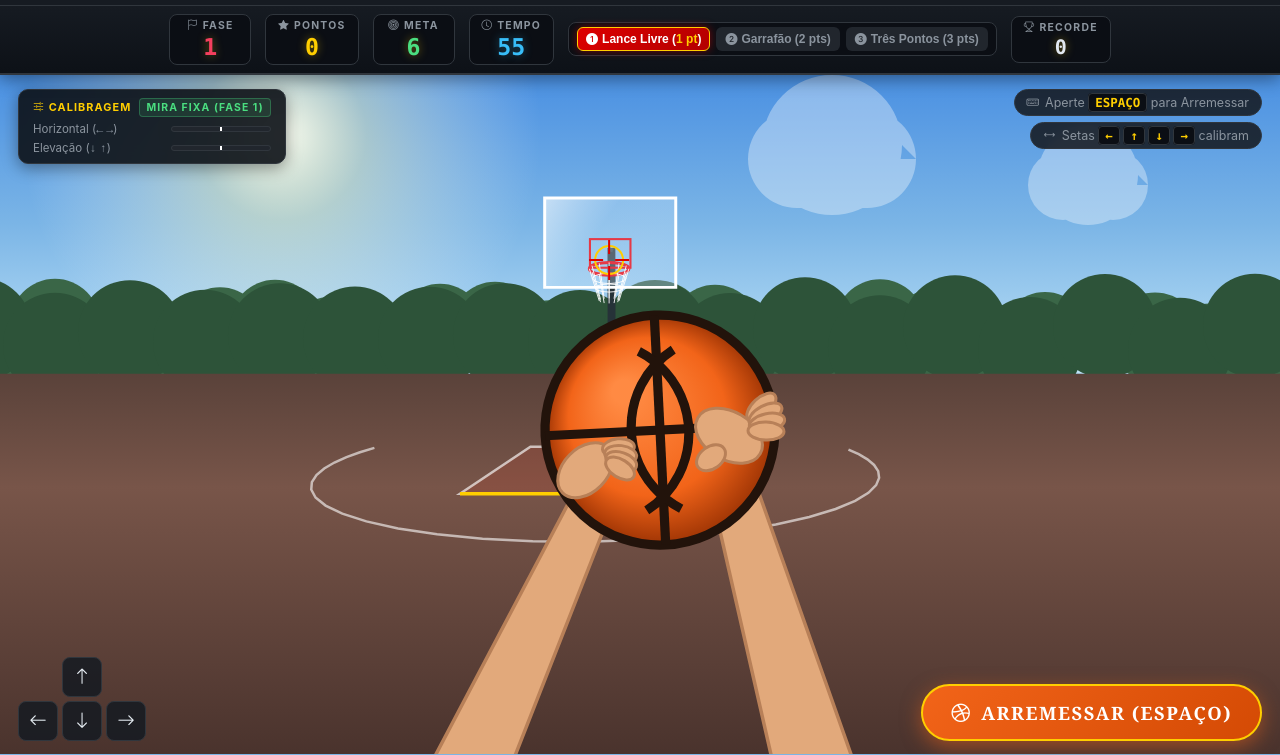
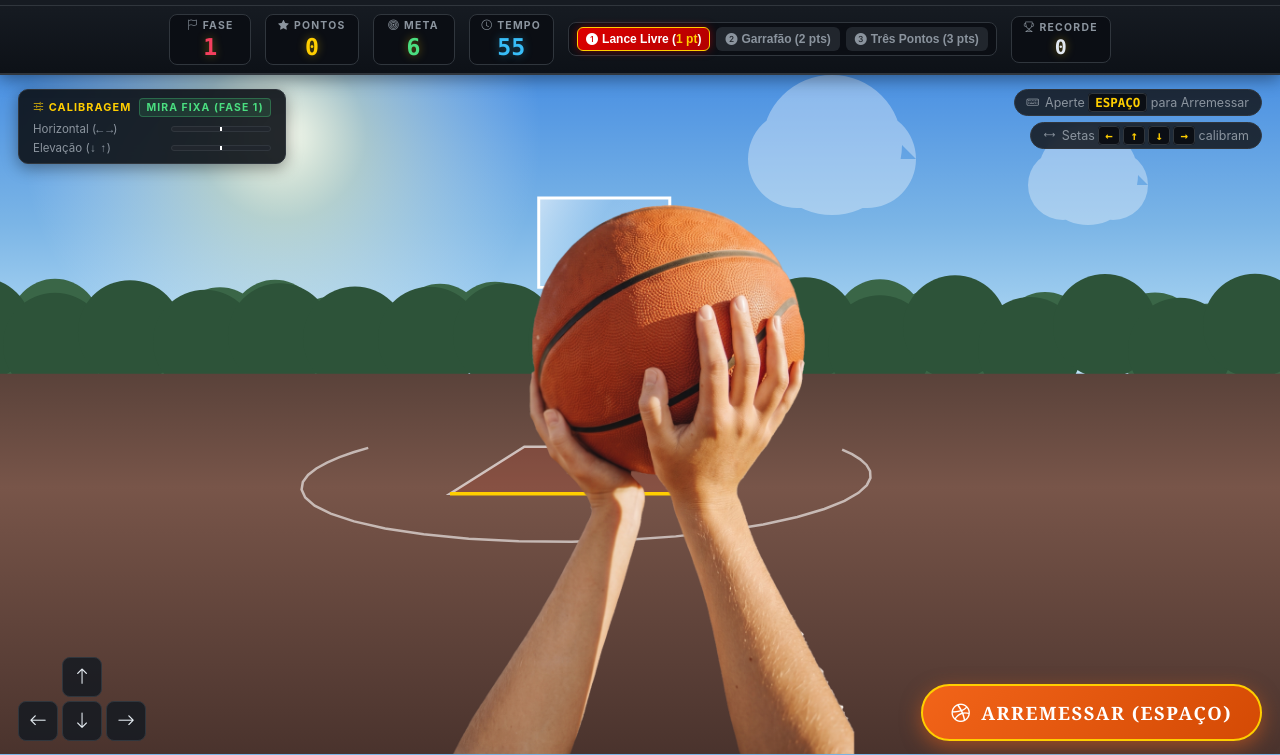
Before and after one commit to patricschurhaus/pedroplay, a plain HTML site: page basquete.html in a window 1280 px wide. Shown: the part 45-800 px from the top of the page. Drawn offline with nearby package versions, Linux system fonts and the light colour scheme; animation ran at ten frames a second.

Commit message:
fix: usar imagem basket.png e corrigir calculo direcional do arremesso sem mira automatica

```diff
--- a/basquete.html
+++ b/basquete.html
@@ -470,7 +470,7 @@
       transform: scale(0.95);
     }
 
-    /* Botão Principal de Ação (Alterna entre Arremessar e Pegar Nova Bola) */
+    /* Botão Principal de Ação (Arremessar ou Nova Jogada) */
     .action-button-cluster {
       display: flex;
       align-items: center;
@@ -898,15 +898,15 @@
 
   <script>
     /**
-     * PedroPlay — Basquete Kids (Edição Craque com Posição Dinâmica & Ciclo de Bola)
-     * - A bola nas mãos desaparece imediatamente ao ser arremessada!
-     * - A tecla ESPAÇO inicia uma nova jogada, fazendo uma nova bola emergir de baixo!
-     * - A cada nova jogada o jogador surge em uma nova posição na quadra e deve calibrar de novo!
-     * - Seta ↑ pode passar por cima da tabela; Seta ↓ pode passar por debaixo da tabela!
-     * - Sistema de Alvo/Mira Didático:
-     *     * Fase 1: Alvo ligado o tempo todo para aprender.
-     *     * Fase 2: Alvo dá um vislumbre rápido de 2s e apaga (ou segure SHIFT para espiar).
-     *     * Fase 3: Sem alvo nenhum (puro talento e memória motora!).
+     * PedroPlay — Basquete Kids
+     * - Imagem real dos braços e da bola (img/basket.png) com fundo transparente!
+     * - A imagem desaparece ao arremessar (barra de espaço).
+     * - Barra de espaço inicia nova jogada: nova posição na quadra e a imagem emerge de baixo!
+     * - FÍSICA REAL DIRETA: O arremesso sai reto a partir de onde o jogador está.
+     *   Se estiver na esquerda e não calibrar com as setas, a bola voa reto pela esquerda e erra feio!
+     *   Seta ↑ sobe a trajetória (podendo passar por cima da tabela).
+     *   Seta ↓ desce a trajetória (podendo passar por debaixo da tabela).
+     * - Alvo didático: Fase 1 ativo, Fase 2 vislumbre rápido (ou Shift para espiar), Fase 3 sem alvo!
      */
 
     /* ==========================================================================
@@ -1054,7 +1054,6 @@
         osc.stop(this.ctx.currentTime + 0.2);
       }
 
-      // Som de bola emergindo para as mãos
       playEmerge() {
         if (this.muted) return;
         this.initCtx();
@@ -1223,6 +1222,13 @@
         this.audio = new BasketballAudio();
         this.confetti = new ConfettiEffect('confettiCanvas');
 
+        // Carrega imagem real dos braços e da bola (img/basket.png)
+        this.basketImg = new Image();
+        this.basketImg.src = 'img/basket.png';
+        this.basketImg.onerror = () => {
+          this.basketImg.src = 'https://raw.githubusercontent.com/patricschurhaus/pedroplay/main/img/basket.png';
+        };
+
         // Estado do Jogo
         this.score = 0;
         this.highScore = parseInt(localStorage.getItem('pedroplay_basketball_highscore') || '0', 10);
@@ -1240,7 +1246,7 @@
           { level: 4, name: 'Lenda da NBA', goal: 32, time: 60 }
         ];
 
-        // Posição de Distância (1, 2 ou 3)
+        // Posição de Distância Selecionada (1, 2 ou 3)
         this.currentDistancePreset = 1;
         this.targetCameraZ = 290;
         this.cameraZ = 290;
@@ -1256,7 +1262,7 @@
         this.playState = 'HOLDING';
 
         // Animação de bola emergindo da parte inferior
-        this.emergeProgress = 1.0; // 0 = embaixo, 1 = nas mãos
+        this.emergeProgress = 1.0;
 
         // Pulo no Ar (Jump Shot)
         this.jump = {
@@ -1266,21 +1272,18 @@
         };
 
         // Calibragem da Trajetória via Setas (← ↑ ↓ →)
-        // Valores amplos para permitir passar por cima ou por baixo da tabela!
-        this.calibX = 0; // -60 a +60
-        this.calibY = 0; // -60 a +60
+        // 0 = arremesso reto para a frente a partir da posição do jogador
+        this.calibX = 0;
+        this.calibY = 0;
 
         // Sistema do Alvo de Mira por Fase
-        // Fase 1: permanente
-        // Fase 2: vislumbre de 2s ao emergir a bola (ou segurar Shift para espiar)
-        // Fase 3+: sem alvo nenhum!
         this.aimTimer = 2.0;
         this.isPeeking = false;
 
         // Bolas de Basquete ativas
         this.balls = [];
 
-        // Geometria da Cesta 3D
+        // Geometria da Cesta 3D (Cesta no centro da quadra x = 0)
         this.hoop = {
           x: 0,
           y: 290,           // Altura do aro
@@ -1288,7 +1291,7 @@
           rimRadius: 32,    // Raio do aro de metal
           backboardWidth: 220,
           backboardHeight: 150,
-          backboardY: 340,  // Centro da tabela
+          backboardY: 340,  // Centro da tabela (topo = 415, base = 265)
           backboardZ: 575   // Tabela logo atrás do aro
         };
 
@@ -1348,7 +1351,6 @@
       }
 
       setupControls() {
-        // Teclado
         window.addEventListener('keydown', (e) => {
           let adjusted = false;
 
@@ -1361,11 +1363,11 @@
               this.calibX = Math.min(60, this.calibX + 3.5);
               adjusted = true;
             } else if (e.key === 'ArrowUp' || e.key === 'w' || e.key === 'W') {
-              // Seta ↑ faz subir muito mais alto (podendo passar por cima da tabela)
+              // Seta ↑ arremessa mais alto (podendo passar por cima da tabela)
               this.calibY = Math.min(60, this.calibY + 3.5);
               adjusted = true;
             } else if (e.key === 'ArrowDown' || e.key === 's' || e.key === 'S') {
-              // Seta ↓ faz descer muito mais baixo (podendo passar por debaixo da tabela)
+              // Seta ↓ arremessa mais baixo (podendo passar por baixo da tabela)
               this.calibY = Math.max(-60, this.calibY - 3.5);
               adjusted = true;
             }
@@ -1375,7 +1377,6 @@
             e.preventDefault();
             this.handleSpaceAction();
           } else if (e.key === 'Shift') {
-            // Espiar mira na Fase 2
             this.isPeeking = true;
           } else if (e.key === '1') {
             this.setShootingDistancePreset(1);
@@ -1399,7 +1400,7 @@
           }
         });
 
-        // Botões Virtuais do D-Pad (Touch / Mobile)
+        // D-Pad Virtual (Touch)
         const bindDpad = (id, dx, dy) => {
           const btn = document.getElementById(id);
           if (btn) {
@@ -1458,7 +1459,7 @@
       }
 
       /* ==========================================================================
-         4. Gerenciador de Ciclo: Arremessar -> Esperar -> Nova Bola Emerge
+         4. Gerenciador de Ciclo: Arremessar -> Desaparecer -> Nova Bola Emerge
          ========================================================================== */
       handleSpaceAction() {
         if (this.isGameOver) return;
@@ -1467,7 +1468,7 @@
           // Arremessa a bola que está nas mãos!
           this.triggerJumpShoot();
         } else if (this.playState === 'WAITING_NEXT') {
-          // Inicia nova jogada: nova posição aleatória e nova bola emerge!
+          // Pressiona barra de espaço novamente: surge nova bola de baixo e nova posição!
           this.startNewPlay();
         }
       }
@@ -1477,20 +1478,18 @@
         this.emergeProgress = 0;
         this.audio.playEmerge();
 
-        // 1. Jogador surge em uma nova posição na quadra!
-        // Às vezes mais à esquerda (-150 a -50), às vezes centro (-40 a 40), às vezes direita (50 a 150)
-        const positions = [-150, -100, -50, 0, 50, 100, 150];
+        // Nova posição aleatória na quadra a cada jogada!
+        // Varia entre esquerda, centro e direita
+        const positions = [-150, -110, -60, 0, 60, 110, 150];
         this.targetPlayerCourtX = positions[Math.floor(Math.random() * positions.length)];
 
-        // 2. Reseta a calibragem para a posição neutra (centro) para o jogador calibrar de novo
+        // Reseta calibragem para 0 (tiro reto a partir da nova posição)
+        // Como o jogador está fora do centro, arremessar sem calibrar vai errar feio!
         this.calibX = 0;
         this.calibY = 0;
         this.updateCalibrationMeters();
 
-        // 3. Reseta temporizador da mira para a Fase 2 (2 segundos de vislumbre)
         this.aimTimer = 2.0;
-
-        // Atualiza botões e dicas
         this.updateActionUI('HOLDING');
       }
 
@@ -1501,13 +1500,13 @@
         this.jump.progress = 0;
         this.audio.playJumpShoot();
 
-        // No topo do pulo, a bola é lançada e DESAPARECE imediatamente das mãos!
+        // No momento em que solta a bola, a imagem em primeira pessoa DESAPARECE!
         setTimeout(() => {
           this.releaseBall();
-          // A bola que estava nas mãos desaparece da tela!
+          // Imagem desaparece imediatamente!
           this.playState = 'IN_FLIGHT';
           this.updateActionUI('IN_FLIGHT');
-        }, 170);
+        }, 160);
       }
 
       releaseBall() {
@@ -1516,20 +1515,26 @@
         const vz = distZ / flightTime;
         const gravity = 860;
 
-        // Posição inicial da bola (onde o jogador está na quadra no topo do pulo)
-        const startX = this.playerCourtX + (this.calibX * 0.5);
+        // Posição de lançamento (onde o jogador está na quadra)
+        const startX = this.playerCourtX;
         const startY = 240 + this.jump.height;
         const startZ = this.cameraZ + 40;
 
-        // Mira com alcance amplo:
-        // Seta ↑ sobe tanto que pode passar por cima da tabela!
-        // Seta ↓ desce tanto que pode passar por baixo da tabela!
-        // Setas ← e → podem passar direto pelas laterais!
-        const aimOffsetX = this.calibX * 5.2;
-        const aimOffsetY = this.calibY * 4.6;
-
-        const targetX = this.hoop.x + aimOffsetX;
-        const targetY = this.hoop.y + 14 + aimOffsetY;
+        // =========================================================================
+        // FÍSICA DIRETA REALISTA (SEM MIRA AUTOMÁTICA!):
+        // Se calibX == 0, o jogador arremessa RETO para a frente a partir de onde está!
+        // Se estiver em playerCourtX = 150 e atirar reto, a bola vai para x = 150
+        // (passa 150px à direita da cesta que está em x = 0, errando a tabela!).
+        // Para acertar, o jogador PRECISA calibrar com as setas para apontar para x = 0!
+        // =========================================================================
+        const targetX = this.playerCourtX + (this.calibX * 4.8);
+
+        // Na vertical:
+        // Posição base neutra é 220 (abaixo do aro).
+        // Seta ↑ (calibY positivo): sobe a trajetória (se for muito alto, passa por cima da tabela!)
+        // Seta ↓ (calibY negativo): abaixa a trajetória (se for muito baixo, passa por debaixo da tabela!)
+        const baseTargetY = 220;
+        const targetY = baseTargetY + (this.calibY * 3.8);
 
         const vx = (targetX - startX) / flightTime;
         const vy = (targetY - startY + 0.5 * gravity * flightTime * flightTime) / flightTime;
@@ -1552,7 +1557,7 @@
           groundBounces: 0
         });
 
-        // Quando o arremesso se resolve (ou após 1.4s), libera para pedir nova bola com Espaço
+        // Quando a bola resolve (ou após 1.3s), libera para pedir nova bola com Espaço
         setTimeout(() => {
           if (this.playState === 'IN_FLIGHT') {
             this.playState = 'WAITING_NEXT';
@@ -1609,9 +1614,6 @@
           btn.classList.toggle('active', idx + 1 === pos);
         });
 
-        // 1: Lance Livre (z = 290)
-        // 2: Garrafão (z = 170)
-        // 3: Linha de 3 (z = 50)
         if (pos === 1) this.targetCameraZ = 290;
         else if (pos === 2) this.targetCameraZ = 170;
         else if (pos === 3) this.targetCameraZ = 50;
@@ -1638,7 +1640,6 @@
         this.isGameOver = false;
         this.balls = [];
 
-        // Configuração do Alvo para a Fase
         if (this.level === 1) {
           this.dom.btnPeekAim.style.display = 'none';
         } else if (this.level === 2) {
@@ -1698,7 +1699,7 @@
           this.dom.modalIcon.className = 'modal-icon-wrap try';
           this.dom.modalIconGlyph.className = 'bi bi-arrow-repeat';
           this.dom.modalTitle.textContent = 'Tempo Esgotado!';
-          this.dom.modalDesc.textContent = `Muito bom treino! Você fez ${this.score} pontos. Faltaram apenas ${this.levelGoal - this.score} pontos para a meta. Vamos tentar de novo?`;
+          this.dom.modalDesc.textContent = `Muito bom treino! Você fez ${this.score} pontos. Faltaram apenas ${this.levelGoal - this.score} pontos para a meta. Calibre a mira nas setas e tente de novo!`;
           this.dom.modalBtnText.textContent = 'Tentar Novamente';
         }
 
@@ -1740,10 +1741,10 @@
       }
 
       /* ==========================================================================
-         6. Projeção 3D & Atualização Física
+         6. Projeção 3D & Física
          ========================================================================== */
       project3D(x, y, z) {
-        // Câmera acompanha a posição do jogador na quadra
+        // Câmera acompanha o jogador
         const relX = x - this.cameraX;
         const relZ = z - this.cameraZ;
         const fov = 420;
@@ -1756,12 +1757,11 @@
       }
 
       update(dt) {
-        // Interpolação de câmera ao teletransportar ou mudar de lugar na quadra
         this.cameraZ += (this.targetCameraZ - this.cameraZ) * 6 * dt;
         this.cameraX += (this.targetPlayerCourtX - this.cameraX) * 6 * dt;
         this.playerCourtX = this.cameraX;
 
-        // Animação de bola emergindo da parte inferior
+        // Imagem emergindo de baixo
         if (this.playState === 'EMERGING') {
           this.emergeProgress += dt * 3.2;
           if (this.emergeProgress >= 1) {
@@ -1771,12 +1771,11 @@
           }
         }
 
-        // Temporizador do vislumbre do Alvo na Fase 2
+        // Temporizador do Alvo na Fase 2
         if (this.aimTimer > 0) {
           this.aimTimer -= dt;
         }
 
-        // Atualiza badge de status da mira no painel
         if (this.level === 1) {
           this.dom.aimBadge.className = 'aim-status-badge visible';
           this.dom.aimBadge.textContent = 'Mira Fixa (Fase 1)';
@@ -1796,7 +1795,6 @@
           this.dom.aimBadge.textContent = 'Sem Mira (Craque)';
         }
 
-        // Salto no ar (Jump)
         if (this.jump.active) {
           this.jump.progress += dt * 3.5;
           this.jump.height = Math.sin(this.jump.progress * Math.PI) * 45;
@@ -1814,7 +1812,7 @@
 
         const gravity = 860;
 
-        // Atualização de cada bola em voo
+        // Bolas em voo
         for (let i = this.balls.length - 1; i >= 0; i--) {
           const b = this.balls[i];
           if (!b.active) continue;
@@ -1825,12 +1823,11 @@
           b.vy -= gravity * dt;
           b.rotation += b.rotSpeed * dt;
 
-          // 1. Colisão com a Tabela de Vidro (Backboard)
+          // 1. Colisão com a Tabela de Vidro
           if (!b.hitBackboard && b.z >= this.hoop.backboardZ - 10 && b.vz > 0) {
             const hw = this.hoop.backboardWidth / 2;
             const hh = this.hoop.backboardHeight / 2;
 
-            // Bate na tabela se as coordenadas x e y estiverem dentro do retângulo
             if (
               b.x >= this.hoop.x - hw &&
               b.x <= this.hoop.x + hw &&
@@ -1845,14 +1842,13 @@
             }
           }
 
-          // 2. Verificação de Cesta ou Aro Metálico
+          // 2. Verificação de Cesta ou Aro
           if (!b.scored && b.vy < 0) {
             const distY = Math.abs(b.y - this.hoop.y);
             const distZ = Math.abs(b.z - this.hoop.z);
             const distX = Math.abs(b.x - this.hoop.x);
             const distHoriz = Math.hypot(distX, distZ);
 
-            // Cesta Limpa no centro
             if (distY < 18 && distHoriz < this.hoop.rimRadius * 0.65) {
               b.scored = true;
               this.score += b.pointsValue;
@@ -1867,14 +1863,11 @@
               b.vz *= 0.25;
               b.vy *= 0.5;
 
-              // Libera próxima jogada imediatamente após a cesta
               if (this.playState === 'IN_FLIGHT') {
                 this.playState = 'WAITING_NEXT';
                 this.updateActionUI('WAITING_NEXT');
               }
-            }
-            // Batida no Aro
-            else if (distY < 18 && Math.abs(distHoriz - this.hoop.rimRadius) < 16) {
+            } else if (distY < 18 && Math.abs(distHoriz - this.hoop.rimRadius) < 16) {
               this.audio.playRim();
               b.vy = -b.vy * 0.45;
               b.vx += (b.x > this.hoop.x ? 1 : -1) * 60;
@@ -1898,7 +1891,6 @@
             }
           }
 
-          // Descarte
           if (b.z > 720 || b.y < 0 || (b.groundBounces > 4 && Math.abs(b.vy) < 20)) {
             b.fade -= dt * 1.5;
             if (b.fade <= 0) {
@@ -1920,7 +1912,7 @@
         this.renderHoop();
         this.renderBalls();
         this.renderCalibrationReticle();
-        this.renderFirstPersonRaisedArms();
+        this.renderFirstPersonBasketImage();
       }
 
       renderSunnySky() {
@@ -2187,13 +2179,13 @@
           this.ctx.ellipse(shadowPt.x, shadowPt.y, shadowR, shadowR * 0.35, 0, 0, Math.PI * 2);
           this.ctx.fill();
 
-          this.drawBasketball(pt.x, pt.y, r, b.rotation);
+          this.drawRotatingBasketball(pt.x, pt.y, r, b.rotation);
 
           this.ctx.restore();
         }
       }
 
-      drawBasketball(cx, cy, radius, rot = 0) {
+      drawRotatingBasketball(cx, cy, radius, rot = 0) {
         this.ctx.save();
         this.ctx.translate(cx, cy);
         this.ctx.rotate(rot);
@@ -2248,10 +2240,6 @@
       renderCalibrationReticle() {
         if (this.isGameOver) return;
 
-        // Regra do Alvo:
-        // Fase 1: sempre visível
-        // Fase 2: visível durante os primeiros 2s (aimTimer > 0) ou se estiver espiando (isPeeking)
-        // Fase 3+: NUNCA visível
         let shouldShowTarget = false;
         let targetAlpha = 1.0;
 
@@ -2272,12 +2260,17 @@
         this.ctx.save();
         this.ctx.globalAlpha = targetAlpha;
 
-        // Ponto de impacto no aro calibrado pelas setas
-        const targetPt = this.project3D(
-          this.hoop.x + (this.calibX * 5.2),
-          this.hoop.y + 14 + (this.calibY * 4.6),
-          this.hoop.z
-        );
+        // =======================================================================
+        // O Alvo mostra exatamente para onde a bola irá voar com a calibragem atual!
+        // targetX = playerCourtX + (calibX * 4.8)
+        // targetY = 220 + (calibY * 3.8)
+        // Se calibX == 0 e playerCourtX != 0, o alvo fica deslocado do centro da cesta,
+        // mostrando ao jogador que ele PRECISA calibrar nas setas!
+        // =======================================================================
+        const aimTargetX = this.playerCourtX + (this.calibX * 4.8);
+        const aimTargetY = 220 + (this.calibY * 3.8);
+
+        const targetPt = this.project3D(aimTargetX, aimTargetY, this.hoop.z);
 
         this.ctx.strokeStyle = '#ffce00';
         this.ctx.lineWidth = 2;
@@ -2301,121 +2294,48 @@
       }
 
       /* ==========================================================================
-         9. Braços e Mãos Erguidos — Desaparece após o arremesso e emerge ao pedir nova bola
+         9. Imagem Real dos Braços e Bola (img/basket.png)
+         - Desaparece imediatamente ao arremessar (playState === 'IN_FLIGHT' ou 'WAITING_NEXT')
+         - Emerge de baixo na nova jogada (playState === 'EMERGING')
          ========================================================================== */
-      renderFirstPersonRaisedArms() {
-        // Se a bola foi arremessada ('IN_FLIGHT' ou 'WAITING_NEXT'),
-        // a bola NÃO aparece mais na tela! Afinal, ela já foi lançada!
-        const showBallInHands = (this.playState === 'HOLDING' || this.playState === 'EMERGING');
+      renderFirstPersonBasketImage() {
+        // Se a bola já foi arremessada, a imagem desaparece!
+        if (this.playState === 'IN_FLIGHT' || this.playState === 'WAITING_NEXT') {
+          return;
+        }
+
+        if (!this.basketImg.complete || !this.basketImg.naturalWidth) {
+          return;
+        }
 
         this.ctx.save();
 
-        const calibShiftX = this.calibX * 1.6;
-        const calibShiftY = -this.calibY * 1.4;
+        const imgNaturalW = this.basketImg.naturalWidth;
+        const imgNaturalH = this.basketImg.naturalHeight;
+        const aspect = imgNaturalW / imgNaturalH;
+
+        // Proporção imersiva na tela
+        const drawH = Math.min(this.canvas.height * 0.88, 700);
+        const drawW = drawH * aspect;
+
+        // Inclinação suave com as setas de calibragem
+        const shiftX = this.calibX * 1.8;
+        const shiftY = -this.calibY * 1.4;
         const idleBob = Math.sin(performance.now() * 0.003) * 3;
 
-        // Posição final da bola nas mãos erguidas no alto
-        const targetBallX = this.centerX + calibShiftX + 20;
-        const targetBallY = this.canvas.height * 0.52 + calibShiftY + idleBob;
-        const ballRadius = Math.min(this.canvas.width * 0.16, 115);
-
-        // Se a bola estiver emergindo da parte inferior:
-        let currentBallY = targetBallY;
-        let currentBallX = targetBallX;
-
+        // Posição final ancorada na base da tela
+        const targetX = this.centerX - drawW / 2 + shiftX;
+        const targetY = this.canvas.height - drawH + 30 + shiftY + idleBob;
+
+        let currentY = targetY;
+
+        // Animação de emergir de baixo na nova jogada
         if (this.playState === 'EMERGING') {
-          // Interpolação de baixo da tela para a posição das mãos
-          const startBottomY = this.canvas.height + ballRadius + 40;
-          currentBallY = startBottomY + (targetBallY - startBottomY) * this.emergeProgress;
-        }
-
-        const skinColor = '#e2a97b';
-        const skinShadow = '#b88058';
-
-        // 1. Braço Esquerdo
-        const armLeftOriginX = this.centerX - 180;
-        const armLeftOriginY = this.canvas.height + 40;
-
-        const handLeftX = currentBallX - ballRadius * 0.65;
-        const handLeftY = currentBallY + ballRadius * 0.35;
-
-        this.ctx.fillStyle = skinColor;
-        this.ctx.strokeStyle = skinShadow;
-        this.ctx.lineWidth = 3.5;
-
-        // Quando a bola não está nas mãos (foi arremessada), os braços baixam suavemente
-        const armsDownShift = (!showBallInHands) ? 140 : 0;
-
-        this.ctx.beginPath();
-        this.ctx.moveTo(armLeftOriginX - 45, armLeftOriginY);
-        this.ctx.lineTo(handLeftX - 10, handLeftY + 20 + armsDownShift);
-        this.ctx.lineTo(handLeftX + 30, handLeftY + 30 + armsDownShift);
-        this.ctx.lineTo(armLeftOriginX + 40, armLeftOriginY);
-        this.ctx.closePath();
-        this.ctx.fill();
-        this.ctx.stroke();
-
-        // 2. Braço Direito
-        const armRightOriginX = this.centerX + 180;
-        const armRightOriginY = this.canvas.height + 40;
-
-        const handRightX = currentBallX + ballRadius * 0.6;
-        const handRightY = currentBallY + ballRadius * 0.05;
-
-        this.ctx.beginPath();
-        this.ctx.moveTo(armRightOriginX - 40, armRightOriginY);
-        this.ctx.lineTo(handRightX - 25, handRightY + 25 + armsDownShift);
-        this.ctx.lineTo(handRightX + 15, handRightY + 15 + armsDownShift);
-        this.ctx.lineTo(armRightOriginX + 45, armRightOriginY);
-        this.ctx.closePath();
-        this.ctx.fill();
-        this.ctx.stroke();
-
-        // 3. Bola e Dedos Segurando (APENAS se a bola ainda não foi arremessada!)
-        if (showBallInHands) {
-          this.drawBasketball(currentBallX, currentBallY, ballRadius, -0.05);
-
-          // Mão Esquerda envolvendo a curva inferior
-          this.ctx.fillStyle = skinColor;
-          this.ctx.strokeStyle = skinShadow;
-          this.ctx.lineWidth = 3;
-
-          this.ctx.beginPath();
-          this.ctx.ellipse(handLeftX, handLeftY, 32, 22, -Math.PI / 4, 0, Math.PI * 2);
-          this.ctx.fill();
-          this.ctx.stroke();
-
-          for (let f = 0; f < 4; f++) {
-            const angle = -0.4 + f * 0.22;
-            const fx = handLeftX + Math.cos(angle) * 36;
-            const fy = handLeftY + Math.sin(angle) * 32 - 10;
-            this.ctx.beginPath();
-            this.ctx.ellipse(fx, fy, 16, 9, angle + 0.3, 0, Math.PI * 2);
-            this.ctx.fill();
-            this.ctx.stroke();
-          }
-
-          // Mão Direita com dedos abertos na lateral/frente
-          this.ctx.beginPath();
-          this.ctx.ellipse(handRightX, handRightY, 36, 24, Math.PI / 6, 0, Math.PI * 2);
-          this.ctx.fill();
-          this.ctx.stroke();
-
-          for (let f = 0; f < 4; f++) {
-            const fAngle = -0.55 + f * 0.26;
-            const fx = handRightX + Math.cos(fAngle) * 38;
-            const fy = handRightY + Math.sin(fAngle) * 32 - 12;
-            this.ctx.beginPath();
-            this.ctx.ellipse(fx, fy, 18, 9, fAngle - 0.2, 0, Math.PI * 2);
-            this.ctx.fill();
-            this.ctx.stroke();
-          }
-
-          this.ctx.beginPath();
-          this.ctx.ellipse(handRightX - 18, handRightY + 22, 16, 11, -Math.PI / 5, 0, Math.PI * 2);
-          this.ctx.fill();
-          this.ctx.stroke();
-        }
+          const offscreenY = this.canvas.height + 60;
+          currentY = offscreenY + (targetY - offscreenY) * this.emergeProgress;
+        }
+
+        this.ctx.drawImage(this.basketImg, targetX, currentY, drawW, drawH);
 
         this.ctx.restore();
       }
```
